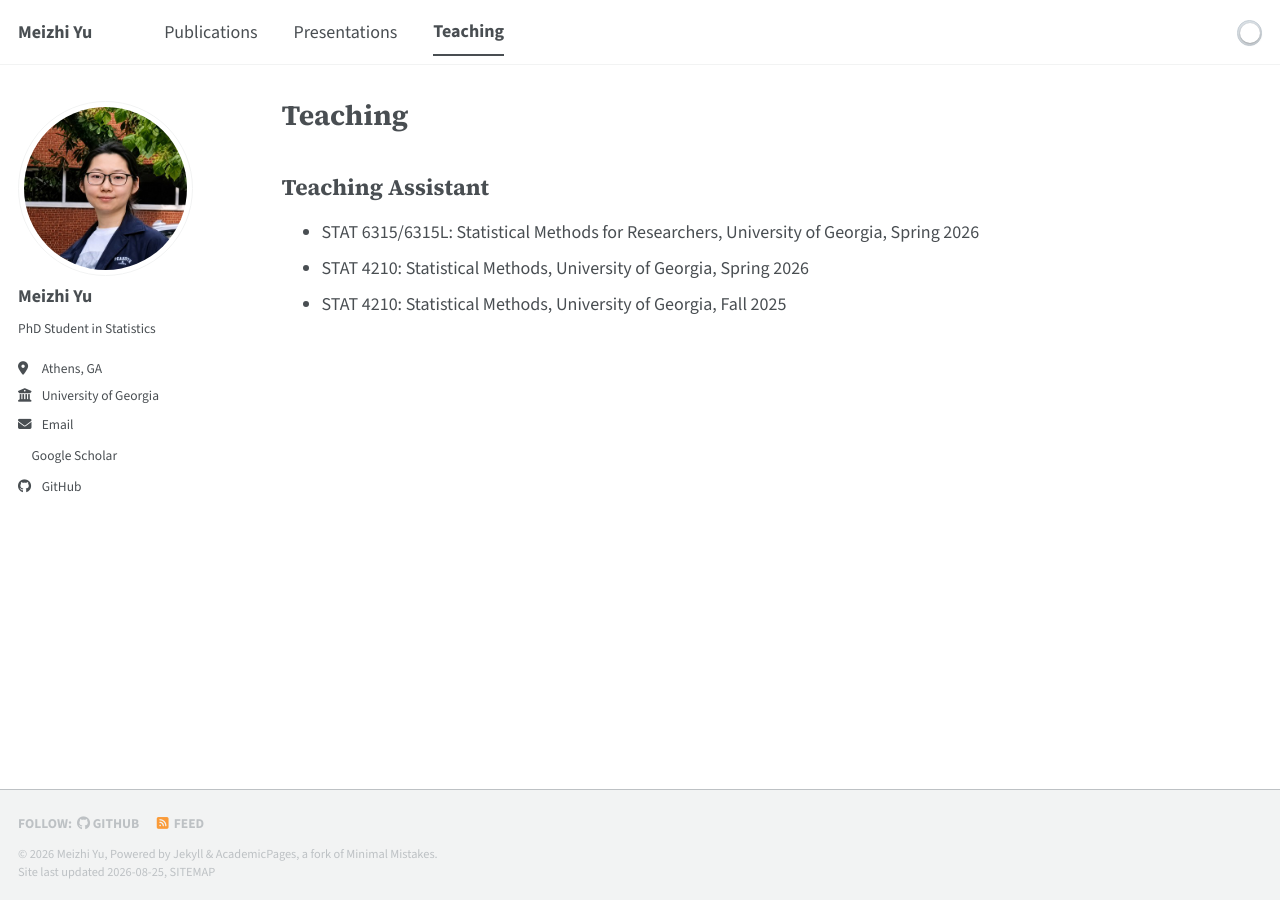
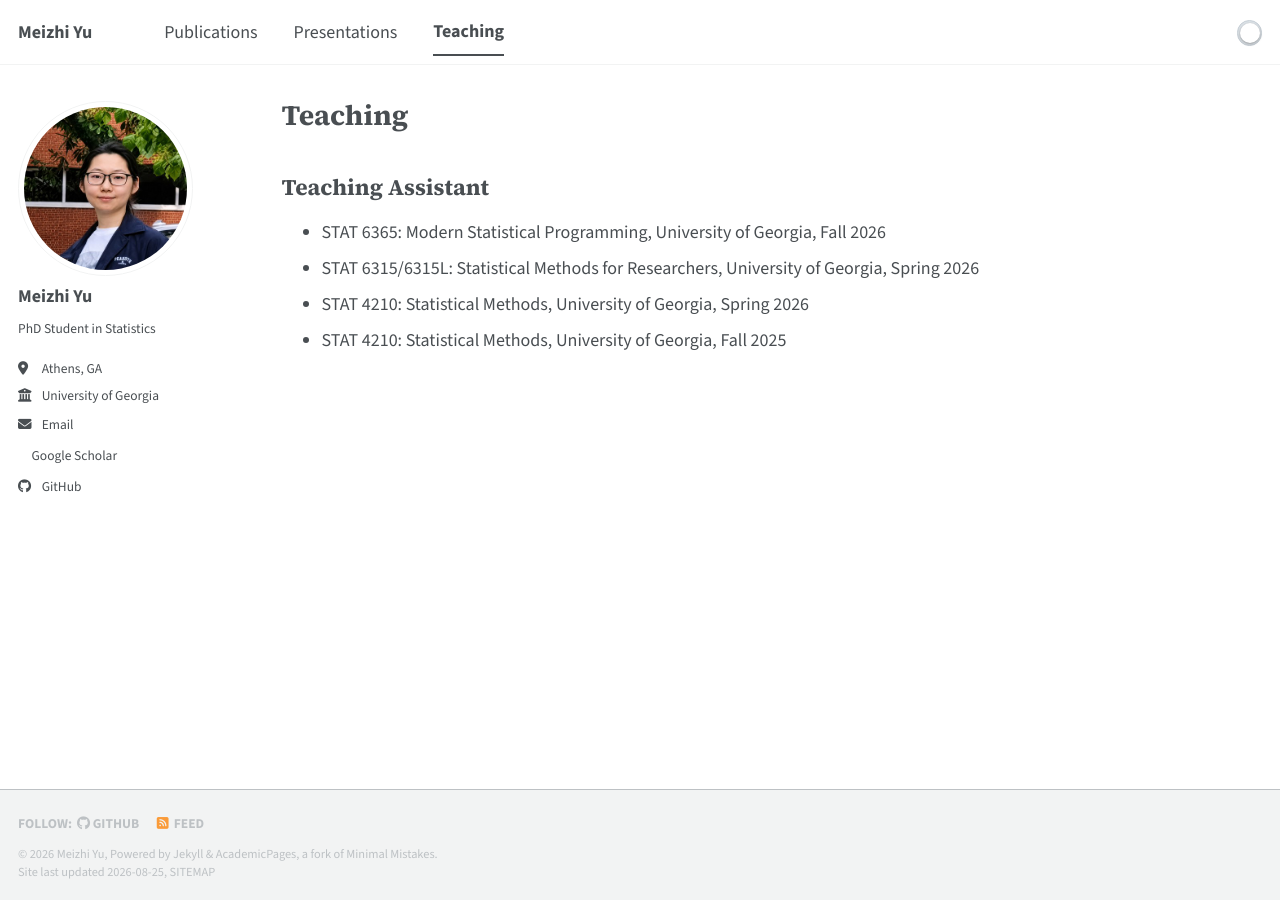
Before and after one commit to mzyu-2026/mzyu-2026.github.io, a Jekyll site: the page built from _pages/teaching.md, in a window 1280 px wide. Built offline with Jekyll 4.4.1, drawn with Linux system fonts in a browser that asks for light colours; a style sheet for code colours, icons or effects is not loaded.

Commit message:
Teaching: add STAT 6365 (Fall 2026)

```diff
--- a/_pages/teaching.md
+++ b/_pages/teaching.md
@@ -7,6 +7,7 @@ author_profile: true
 
 ## Teaching Assistant
 
+* STAT 6365: Modern Statistical Programming, University of Georgia, Fall 2026
 * STAT 6315/6315L: Statistical Methods for Researchers, University of Georgia, Spring 2026
 * STAT 4210: Statistical Methods, University of Georgia, Spring 2026
 * STAT 4210: Statistical Methods, University of Georgia, Fall 2025
```
